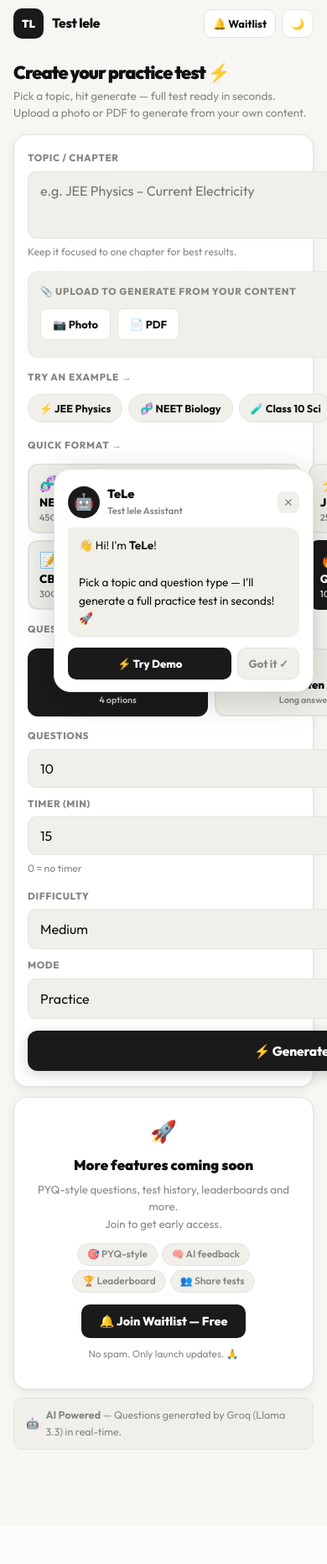
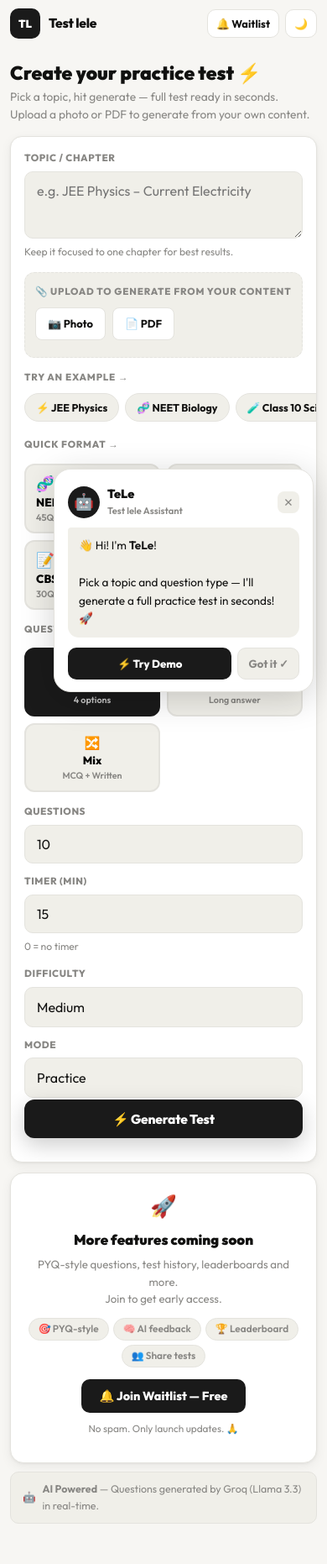
Before and after one commit to Rahul810-koder/test-lele, a FastAPI app: page /create in a window 390 px wide. Shown: the top 1862 px of the page at 84% size. Before the commit the page ends 1726 px from the top, so only its background shows below. Run offline with FastAPI, Linux system fonts and the light colour scheme.

Commit message:
__pycache__/app.cpython-314.pyc

```diff
--- a/templates/index.html
+++ b/templates/index.html
@@ -316,6 +316,99 @@
       background:var(--accent); color:var(--accent-fg); border:none; border-radius:50%;
       font-size:1.3rem; display:grid; place-items:center; cursor:pointer;
       box-shadow:0 4px 20px rgba(0,0,0,.2); z-index:999;
+    }
+
+    /* Mobile layout: keep every control inside the viewport */
+    .main-card,
+    .main-card * {
+      min-width: 0;
+    }
+    .main-card {
+      width: 100%;
+      overflow: hidden;
+    }
+    .preset-grid,
+    .qtype-grid,
+    .row2 {
+      width: 100%;
+      max-width: 100%;
+    }
+    .preset-grid,
+    .qtype-grid {
+      grid-template-columns: repeat(2, minmax(0, 1fr));
+    }
+    .row2 {
+      grid-template-columns: repeat(2, minmax(0, 1fr));
+    }
+
+    @media (max-width: 640px) {
+      .nav-wrap,
+      .page-wrap {
+        padding-left: 12px;
+        padding-right: 12px;
+      }
+      .create-hero h1 {
+        font-size: 1.42rem;
+        letter-spacing: 0;
+      }
+      .create-hero p {
+        font-size: .86rem;
+      }
+      .main-card {
+        padding: 16px;
+        border-radius: 14px;
+      }
+      .upload-section {
+        padding: 13px 12px 10px;
+      }
+      .demo-topics {
+        margin-left: -16px;
+        margin-right: -16px;
+        padding-left: 16px;
+        padding-right: 16px;
+      }
+      .preset-grid,
+      .qtype-grid {
+        gap: 8px;
+      }
+      .preset-btn,
+      .qtype-btn {
+        min-height: 82px;
+      }
+      .qtype-grid {
+        grid-template-columns: repeat(2, minmax(0, 1fr));
+      }
+      .row2 {
+        grid-template-columns: 1fr;
+        gap: 12px;
+      }
+      .submit-btn {
+        position: sticky;
+        bottom: 12px;
+        padding: 13px;
+        box-shadow: 0 8px 26px rgba(0,0,0,.2);
+      }
+      .wl-section {
+        padding: 19px 16px;
+      }
+      .tele-bubble-btn {
+        bottom: 18px;
+        right: 12px;
+      }
+    }
+
+    @media (max-width: 380px) {
+      .preset-grid,
+      .qtype-grid {
+        grid-template-columns: 1fr;
+      }
+      .navRight {
+        gap: 5px;
+      }
+      .navRight .btn.ghost {
+        padding-left: 9px;
+        padding-right: 9px;
+      }
     }
   </style>
 </head>
```
